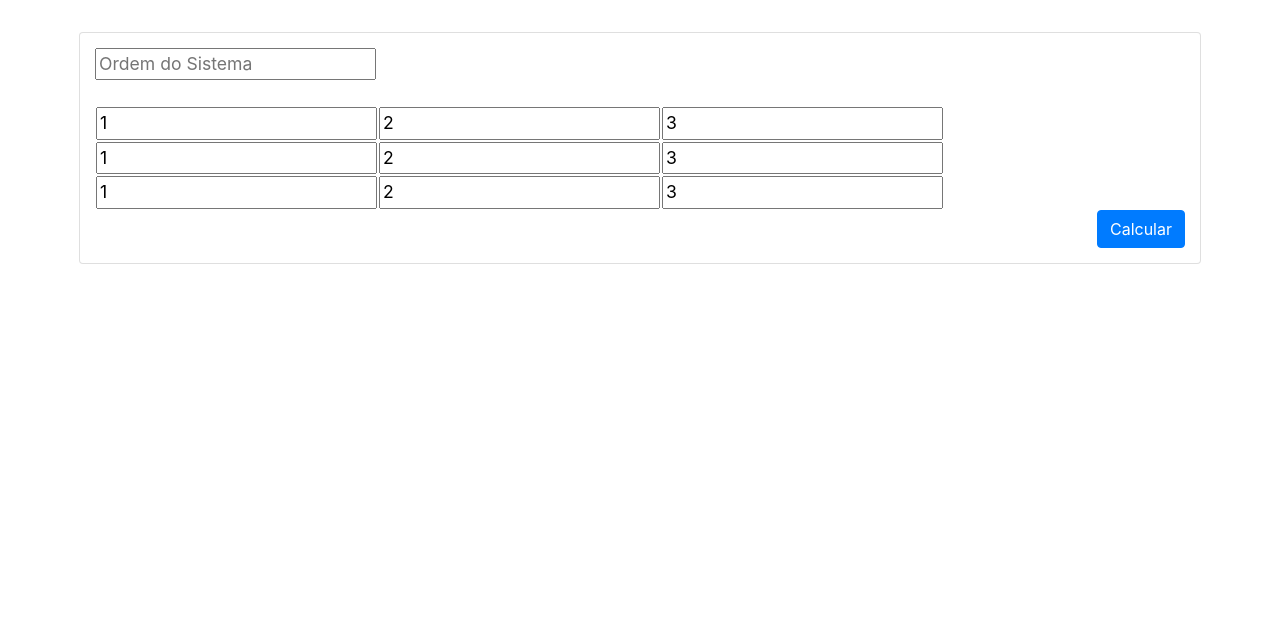
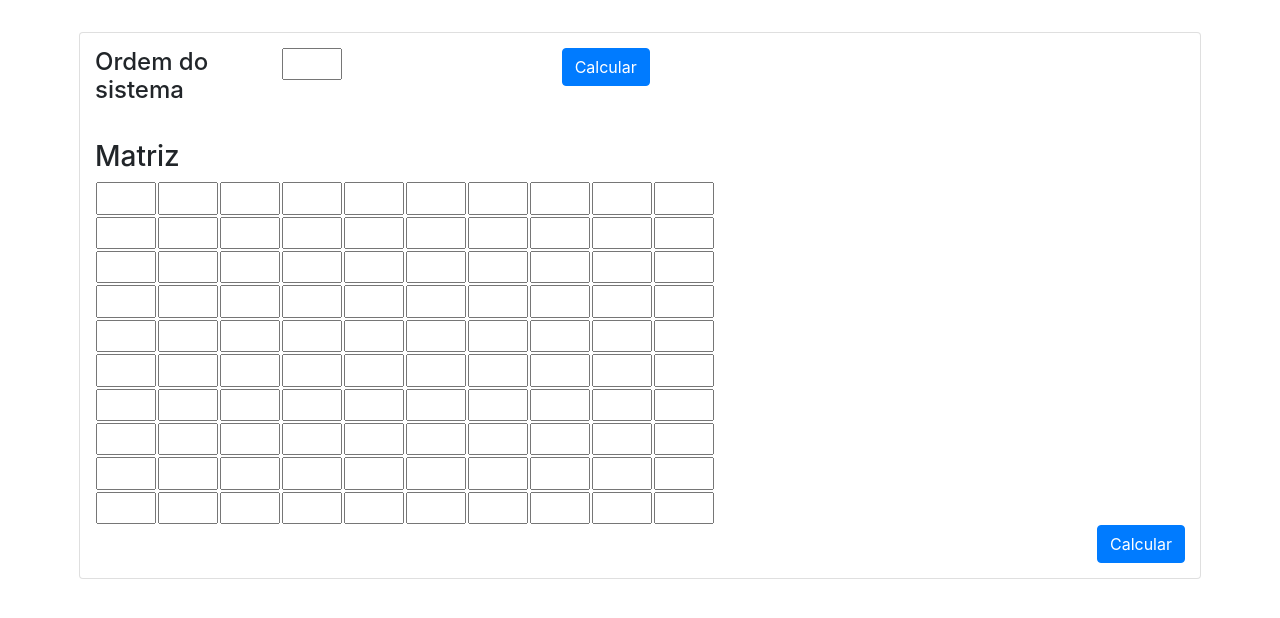
Before and after one commit to lmmendonca/calculo-gauss, a plain HTML site: page index.html in a window 1280 px wide. Shown: the part 70-688 px from the top of the page. Drawn offline with nearby package versions, Linux system fonts and the light colour scheme.

Commit message:
Ajuste método para gerar matriz

```diff
--- a/index.html
+++ b/index.html
@@ -9,15 +9,10 @@
     <link rel="stylesheet" href="./style.css">
     <link rel="stylesheet" href="https://stackpath.bootstrapcdn.com/bootstrap/4.3.1/css/bootstrap.min.css"
         integrity="sha384-ggOyR0iXCbMQv3Xipma34MD+dH/1fQ784/j6cY/iJTQUOhcWr7x9JvoRxT2MZw1T" crossorigin="anonymous">
-
 </head>
-
 <body>
     <div id="app">
-
         <div class="container-fluid">
-
-
             <div class="row">
                 <h1 class="display-4">Gauss</h1>
             </div>
@@ -25,8 +20,14 @@
 
             <div class="card" style="padding: 15px">
                 <div class="row">
-                    <div class="col-md-6">
-                        <input v-model="valor" placeholder="Ordem do Sistema" />
+                    <div class="col-md-2">
+                        <h4>Ordem do sistema</h4>
+                    </div>
+                    <div class="col-md-3">
+                        <input v-model="valor" style="width: 60px" type="number" max="10" min="3"/>
+                    </div>
+                    <div class="col-md-3">
+                        <button @click="matriz = buildMatriz(valor)" class="btn btn-primary">Calcular</button>
                     </div>
                 </div>
 
@@ -34,19 +35,18 @@
 
                 <div class="row">
                     <div class="col-md-6">
-                        <table style="width: 50% ">
+                        <h3>Matriz</h3>
+
+                        <table style="width: 50%; margin: 0%">
                             <tr v-for="linha in matriz">
-                                <td v-for="coluna in linha">
-                                    <input v-model="coluna" />
+                                <td v-for="coluna in linha.items">
+                                    <input v-model="coluna.value" style="width: 60px" />
                                 </td>
                             </tr>
                         </table>
                     </div>
                 </div>
                 <div class="row">
-                    <!-- <div class="col-md-6 epsilon">
-                                E = 10 <sup><input v-model="epsilon" type="number"></sup>
-                            </div> -->
                     <div class="col-md-12">
                         <div style="text-align: end">
                             <button @click="calcular" class="btn btn-primary">Calcular</button>
@@ -63,22 +63,29 @@
         const app = new Vue({
             el: '#app',
             data: {
-                matriz: [[1, 2, 3], [1, 2, 3], [1, 2, 3]],
+                matriz: [],
                 valor: '',
 
             },
+            created() {
+                this.matriz = this.buildMatriz(10);
+            },
             methods: {
                 buildMatriz(n) {
+                    n = Number(n);
+
+                    if (n > 10 || n < 2) {
+                        return [];
+                    }
+
                     return new Array(n).fill(0).map(() => {
-                        const result = {};
-
-                        (new Array(n).fill(0)).map((x, i) => {
-                            result[i] = '';
+                        const items = new Array(n).fill(0).map(() => {
+                            return { value: '' };
                         });
-
-                        return result;
+                        return { items };
                     });
-                }
+                },
+                calcular() { }
             },
         });
     </script>
```
